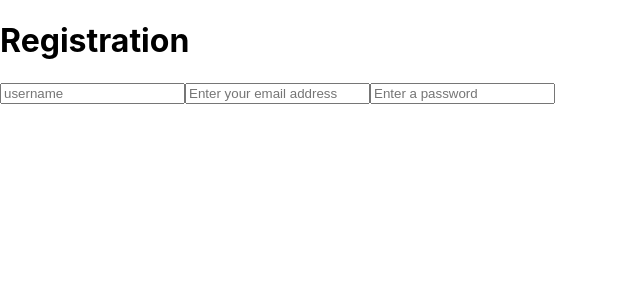
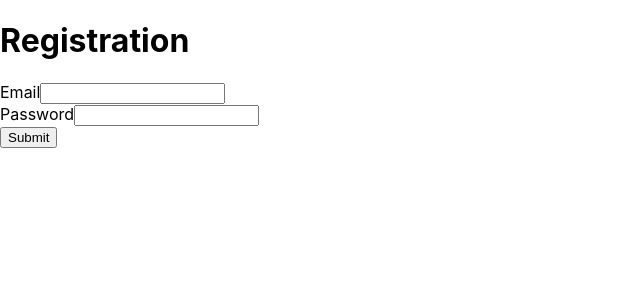
Before and after one commit to LymphCode/super-group, a React (Create React App) app in the folder client/: page /register in a window 1280 px wide. Shown: the top 300 px of the page, without its empty margins (0-640 px from the left). Built offline with nearby package versions, Linux system fonts and the light colour scheme.

Commit message:
refactored login, registration and app

```diff
--- a/client/src/App.js
+++ b/client/src/App.js
@@ -1,5 +1,6 @@
 import { useState, useEffect } from 'react';
 // import AuthForm from './pages/Auth';
+import Home from './pages/Home'
 import Login from './pages/login'
 import Register from './pages/register-form'
 import { Routes, Route } from 'react-router-dom';
@@ -10,9 +11,9 @@ function App() {
   return (
     <div>
       <Routes>
-          <Route exact path="/register" element={<Register />} />
-          <Route exact path="/" element={<Login />} />
-          {/* <Route exact path="/auth" render={props => <Auth {...props} />} /> */}
+        <Route exact path="/" element={<Home />} />
+        <Route exact path="/register" element={<Register />} />
+        <Route exact path="/login" element={<Login />} />
       </Routes>
     </div>
   );
--- a/client/src/index.js
+++ b/client/src/index.js
@@ -1,9 +1,9 @@
 import React from 'react';
 import ReactDOM from 'react-dom/client';
-import './index.css';
 import App from './App';
 import reportWebVitals from './reportWebVitals';
 import { BrowserRouter } from 'react-router-dom';
+import './index.css';
 
 const root = ReactDOM.createRoot(document.getElementById('root'));
 root.render(
--- /dev/null
+++ b/client/src/pages/Home.js
@@ -0,0 +1,18 @@
+import React from 'react'
+import { Link } from 'react-router-dom'
+
+function Home() {
+  const renderHome = (
+    <div class='Wrapper'>
+      <h1>PlaceHolder Title</h1>
+      <ul>
+        <li><Link to="Login">Login</Link></li>
+        <li><Link to="register">Register</Link></li>
+      </ul>
+    </div>
+  )
+
+  return renderHome
+}
+
+export default Home
--- a/client/src/pages/login.js
+++ b/client/src/pages/login.js
@@ -2,18 +2,14 @@ import { useState } from 'react';
 import ReactDOM from 'react';
 
 function Login() {
-  const [errorMessages, setErrorMessages] = useState({});
-  const [isSubmitted, setIsSubmitted] = useState(false);
-
-  const renderErrMessage = (name) => {
-    name === errorMessages.name && (
-      <div className='error'>{errorMessages.message}</div>
-    );
+  const handleSubmit = (event) => {
+    event.preventDefault();
   }
 
   const renderPage = (
-    <div className='form'>
-      <form>
+    <div>
+      <h1>Login</h1>
+      <form onSubmit={handleSubmit}>
         <div className='input-container'>
           <label>Email</label>
           <input type="text" name='email' required />
@@ -29,10 +25,6 @@ function Login() {
     </div>
   );
 
-  const handleSubmit = (event) => {
-    event.preventDefault();
-  }
-
   return renderPage
 }
 
--- a/client/src/pages/register-form.js
+++ b/client/src/pages/register-form.js
@@ -1,40 +1,31 @@
-import React from 'react';
+import { useState } from 'react';
+import ReactDOM from 'react';
 
-export default class Register extends React.Component {
-  state = {
-    username: '',
-    email: '',
-    password: '',
+function Register() {
+  const handleSubmit = (event) => {
+    event.preventDefault();
   }
 
-  onChange = (e) => {
-    const value = e.target.checked ? e.target.value : e.target.checked;
-    this.setState({
-      [e.target.name]: value
-    })
-  }
+  const renderPage = (
+    <div>
+      <h1>Registration</h1>
+      <form onSubmit={handleSubmit}>
+        <div className='input-container'>
+          <label>Email</label>
+          <input type="text" name='email' required />
+        </div>
+        <div className='input-container'>
+          <label>Password</label>
+          <input type='password' name='pass' required />
+        </div>
+        <div className='button-container'>
+          <button type='submit'>Submit</button>
+        </div>
+      </form>
+    </div>
+  );
 
-  render() {
-    return (
-      <div>
-        <h1>Registration</h1>
-        <form>
-          <input
-            name= 'username'
-            placeholder='username'
-            onchange={e => this.onChange(e)}/>
-          <input
-            name= 'email'
-            placeholder='Enter your email address'
-            type= 'email'
-            value= {e => this.onChange(e)}/>
-          <input
-            name= 'password'
-            placeholder= 'Enter a password'
-            type= 'password'
-            value= {e => this.onChange(e)}/>
-        </form>
-      </div>
-    )
-  }
+  return renderPage
 }
+
+export default Register
```
Also changed, not shown: client/src/index.css (line endings or trailing spaces), client/src/pages/Auth.js (deleted).
